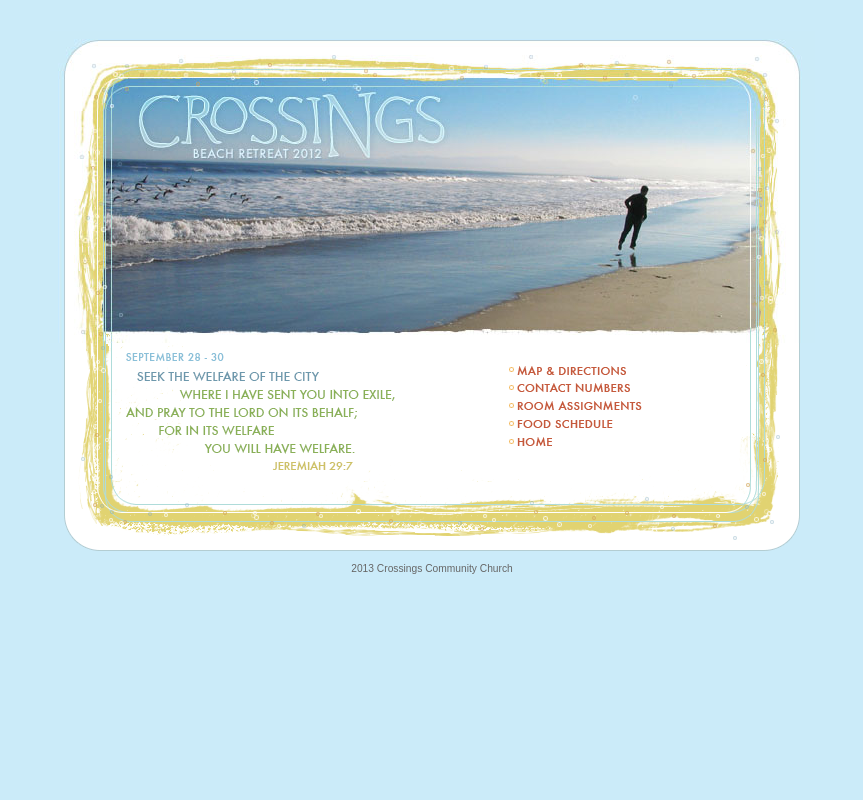
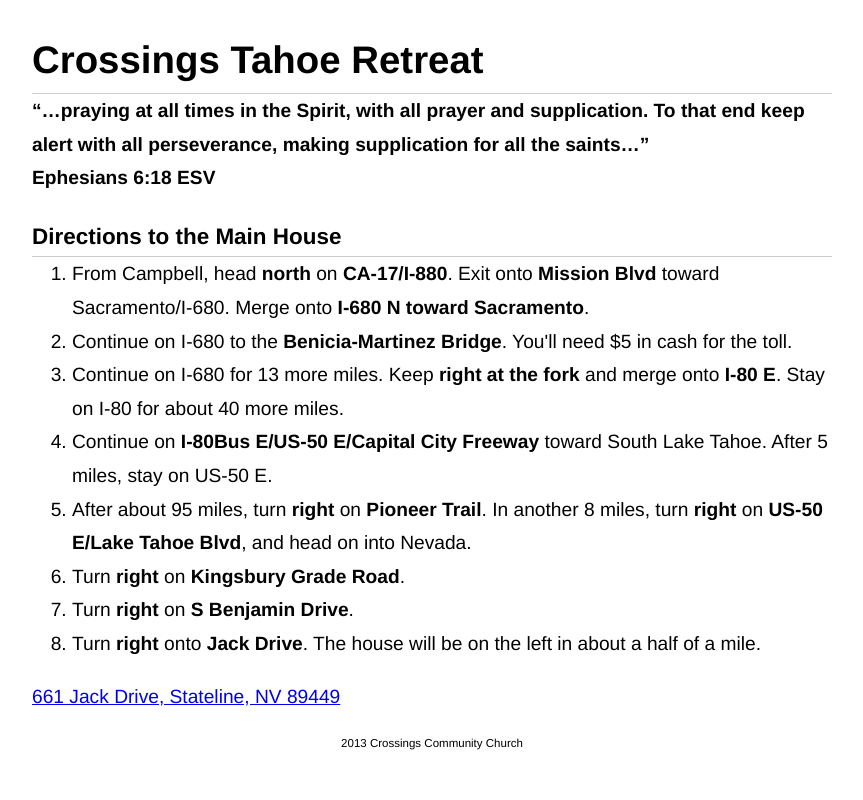
Before and after one commit to Southbay-CityChurch/crossings-community, a PHP site: page /retreat in a window 1280 px wide. Shown: the whole page, without its empty margins (208-1071 px from the left). Run offline with PHP 8.4, Linux system fonts and the light colour scheme.

Commit message:
crossings retreat website, take 1

```diff
--- a/retreat/index.php
+++ b/retreat/index.php
@@ -1,31 +1,71 @@
-<?php
-   $inline_style = "
-   h1 {
-      margin:0;
-   }
-
-   #footer {
-      height:216px;
-      overflow:hidden;
-      background-image:url('images/footer_home.gif')
-   }
-
-   #navigation {
-      top:330px;
-      left:445px;
-   }
-   #navigation li.home {
-      display:none;
-   }
-
-   "
-?>
-
-<?php require '_top.php'; ?>
-<h1 class="home"><span>Crossings Community Beach Retreat 2007</span></h1>
-
-<p class="hide">Behold, how good and how pleasant it is for brethren to dwell in unity<br />Psalm 133:1</p>
-
-<?php require '_nav.php'; ?>
-
-<?php require '_bottom.php'; ?>
+<!doctype html>
+<html>
+	<head>
+		<title>Crossings Tahoe Retreat <?= date('Y'); ?></title>
+		<style type="text/css" media="screen">
+			body {
+				font-family: "Helvetica Neue";
+				line-height: 1.75;
+				font-size: 120%;
+			}
+			h1, h2, h3, h4, h5, h6 {
+				margin-bottom: 0;
+				border-bottom: 1px solid #ccc;
+			}
+			h1 + p,
+			h2 + p,
+			h3 + p,
+			h4 + p,
+			h5 + p,
+			h6 + p,
+			h1 + ol,
+			h2 + ol,
+			h3 + ol,
+			h4 + ol,
+			h5 + ol,
+			h6 + ol {
+				margin-top: 0;
+			}
+			#contain {
+				margin: auto;
+				max-width: 800px;
+			}
+			#footer {
+				margin: auto;
+				text-align: center;
+				font-size: 60%;
+			}
+		</style>
+	</head>
+	<body>
+		<div id="contain">
+			<h1><span>Crossings Tahoe Retreat</span></h1>
+			<p><strong>&ldquo;&hellip;praying at all times in the Spirit, with all prayer and supplication. To that end keep alert with all perseverance, making supplication for all the saints&hellip;&rdquo;<br />Ephesians 6:18 ESV</strong></p>
+			<h3>Directions to the Main House</h3>
+			<ol>
+				<li>From Campbell, head <strong>north</strong> on <strong>CA-17/I-880</strong>. Exit onto <strong>Mission Blvd</strong> toward Sacramento/I-680. Merge onto <strong>I-680 N toward Sacramento</strong>.</li>
+				<li>Continue on I-680 to the <strong>Benicia-Martinez Bridge</strong>. You'll need $5 in cash for the toll.</li>
+				<li>Continue on I-680 for 13 more miles. Keep <strong>right at the fork</strong> and merge onto <strong>I-80 E</strong>. Stay on I-80 for about 40 more miles.</li>
+				<li>Continue on <strong>I-80Bus E/US-50 E/Capital City Freeway</strong> toward South Lake Tahoe. After 5 miles, stay on US-50 E.</li>
+				<li>After about 95 miles, turn <strong>right</strong> on <strong>Pioneer Trail</strong>. In another 8 miles, turn <strong>right</strong> on <strong>US-50 E/Lake Tahoe Blvd</strong>, and head on into Nevada. </li>
+				<li>Turn <strong>right</strong> on <strong>Kingsbury Grade Road</strong>.</li>
+				<li>Turn <strong>right</strong> on <strong>S Benjamin Drive</strong>.</li>
+				<li>Turn <strong>right</strong> onto <strong>Jack Drive</strong>. The house will be on the left in about a half of a mile.</li>
+			</ol>
+			<p><a href="https://www.google.com/maps/preview#!q=661+Jack+Dr%2C+Stateline%2C+NV+89449" title="Google Maps Directions">661 Jack Drive, Stateline, NV 89449</a></p>
+			<div id="footer">
+				<p class="copyright small"><?= date('Y'); ?> Crossings Community Church</p>
+			</div>
+		</div>
+		<script type="text/javascript">
+			var _gaq = _gaq || [];
+			_gaq.push(['_setAccount', 'UA-2468518-1']);
+			_gaq.push(['_trackPageview']);
+			(function() {
+				var ga = document.createElement('script'); ga.type = 'text/javascript'; ga.async = true;
+				ga.src = ('https:' == document.location.protocol ? 'https://ssl' : 'http://www') + '.google-analytics.com/ga.js';
+				var s = document.getElementsByTagName('script')[0]; s.parentNode.insertBefore(ga, s);
+			})();
+		</script>
+	</body>
+</html>
```
Also changed, not shown: inc/_footer.php (+8 -8 lines), retreat/index-bak.php (added, +31 -0 lines).
